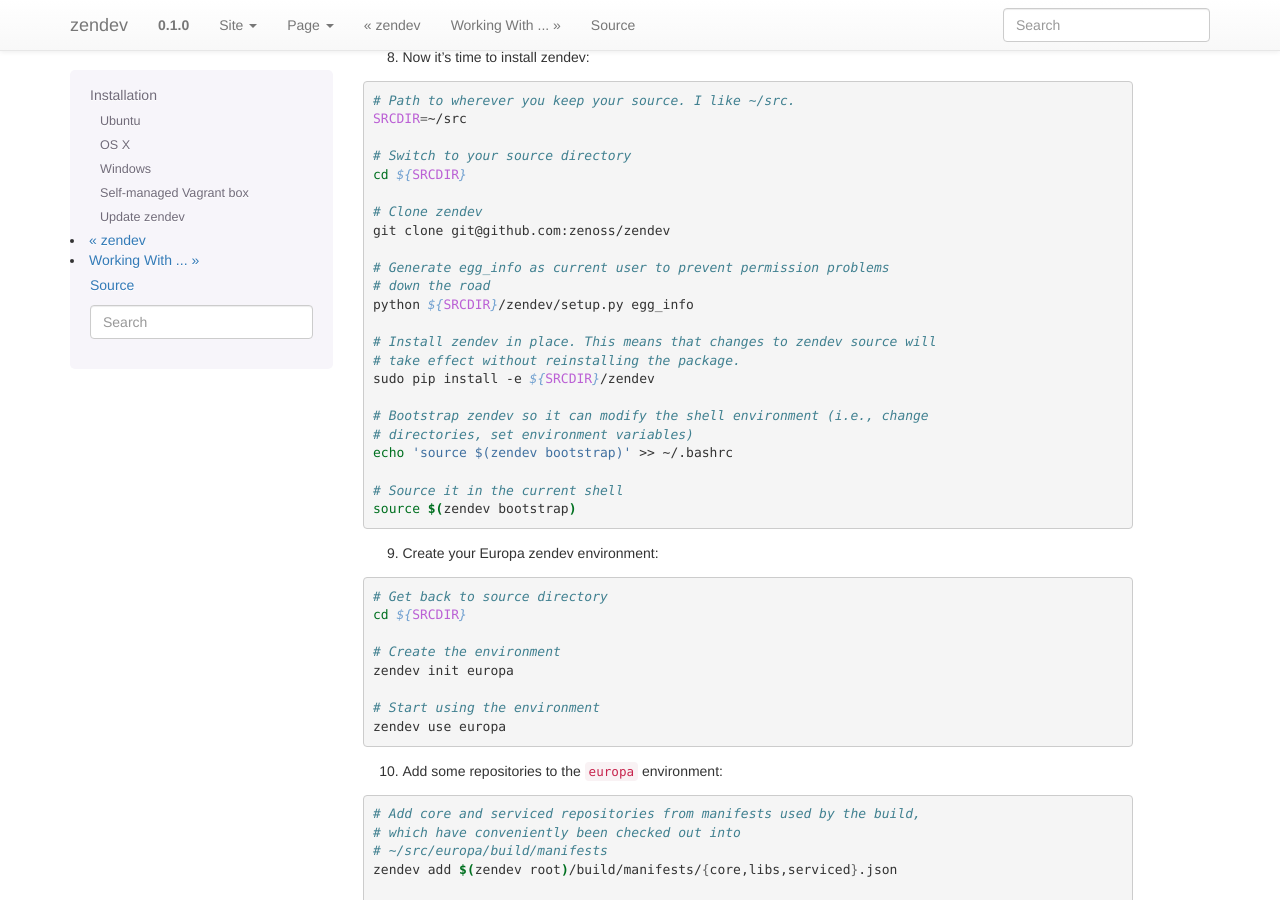
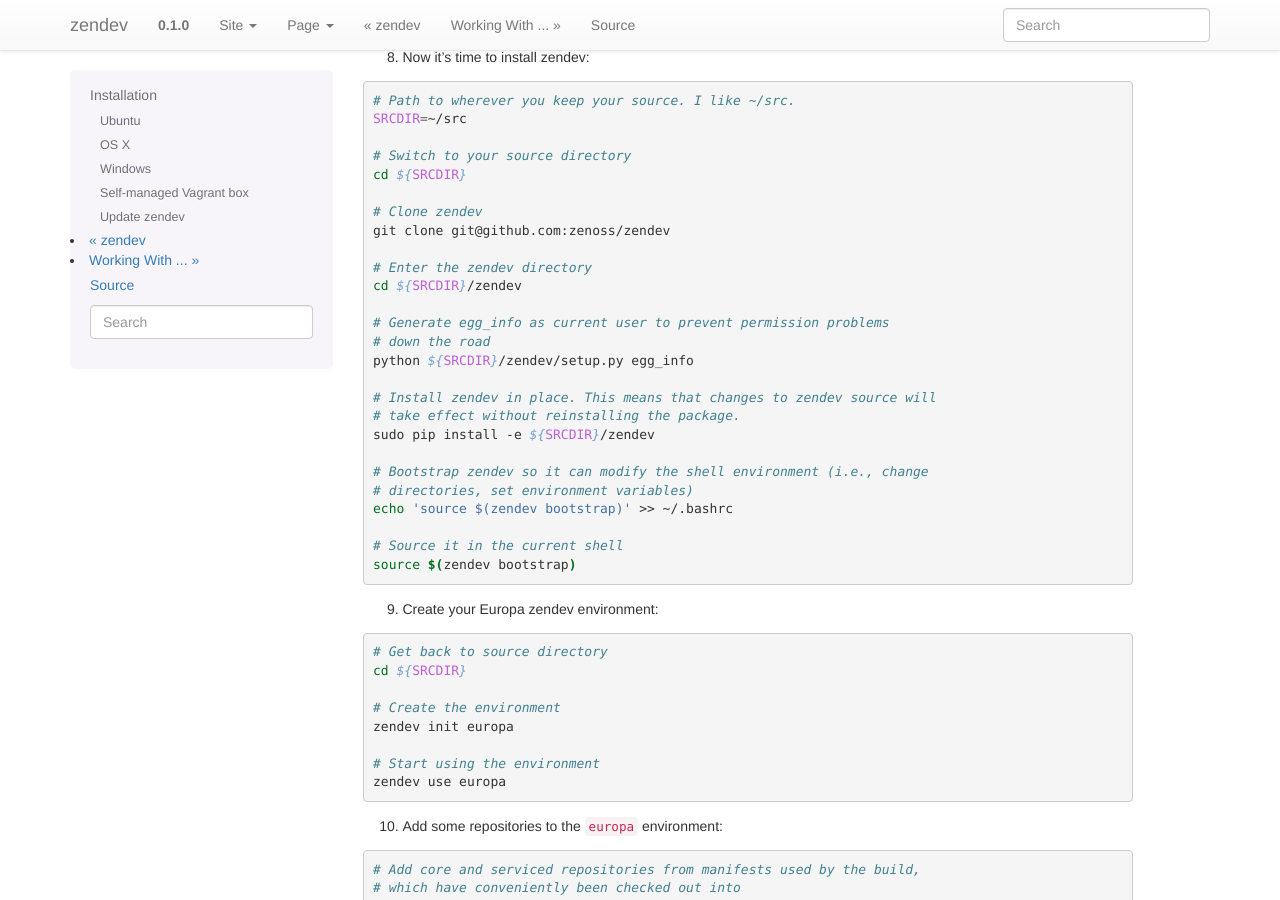
Before and after one commit to zenoss/zendev, a Sphinx documentation site: the page built from docs/installation.rst, in a window 1280 px wide and 900 px high, scrolled down 2520 px. Built offline with Sphinx 7.4.7, drawn with Linux system fonts in a browser that asks for light colours.

Commit message:
Add one simple installation step

```diff
--- a/docs/installation.rst
+++ b/docs/installation.rst
@@ -157,6 +157,9 @@
     # Clone zendev
     git clone git@github.com:zenoss/zendev
 
+    # Enter the zendev directory
+    cd ${SRCDIR}/zendev
+
     # Generate egg_info as current user to prevent permission problems
     # down the road
     python ${SRCDIR}/zendev/setup.py egg_info
```
